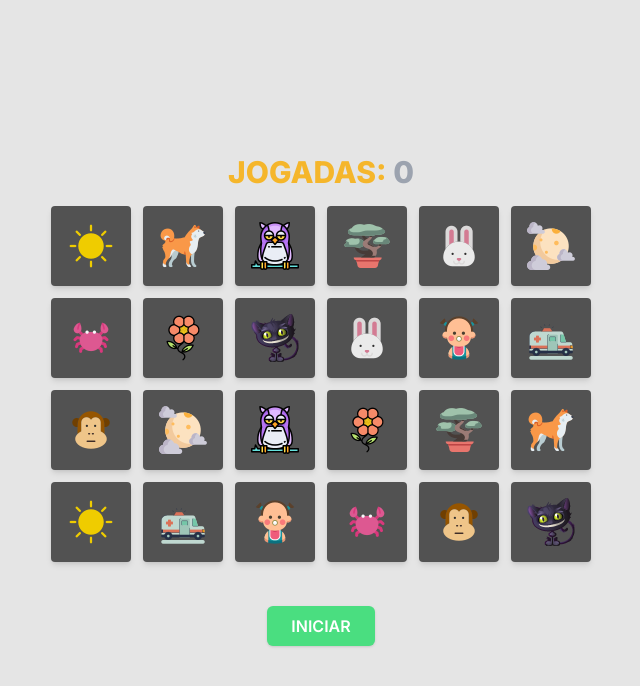
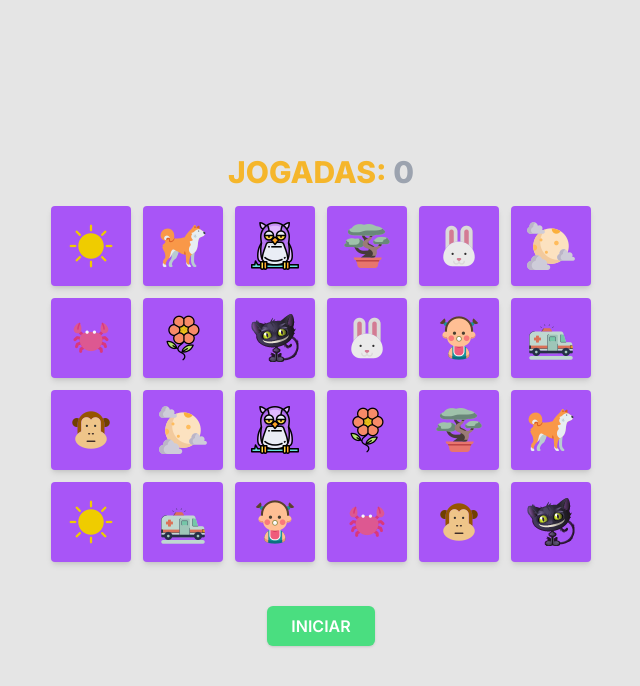
Before and after one commit to manoelps/Jogo-da-Memoria-NextJS, a Next.js app: page / in a window 1280 px wide. Shown: the top 686 px of the page, without its empty margins (319-959 px from the left). Built offline with nearby package versions, Linux system fonts and the light colour scheme.

Commit message:
atualizado cores dos cards

```diff
--- a/src/app/page.tsx
+++ b/src/app/page.tsx
@@ -19,9 +19,9 @@ const Home = () => {
             <div
               key={card.id}
               className={classNames(
-                'flex items-center justify-center w-20 h-20 bg-neutral-600 rounded cursor-pointer shadow-md transition-all duration-500 hover:scale-95',
+                'flex items-center justify-center w-20 h-20 bg-neutral-400 rounded cursor-pointer shadow-md transition-all duration-500 hover:scale-95',
                 {
-                  'bg-neutral-100 cursor-not-allowed hover:scale-100':
+                  'bg-purple-500 cursor-not-allowed hover:scale-100':
                     card.visibility
                 }
               )}
@@ -47,6 +47,7 @@ const Home = () => {
                   />
                 </span>
               )}
+              {card.visibility}
             </div>
           ))}
         </div>
```
